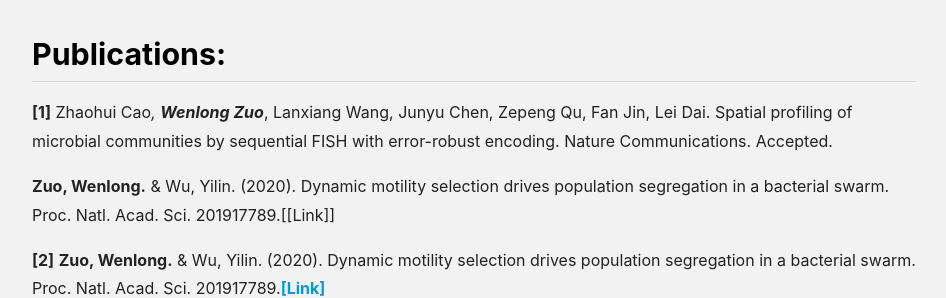
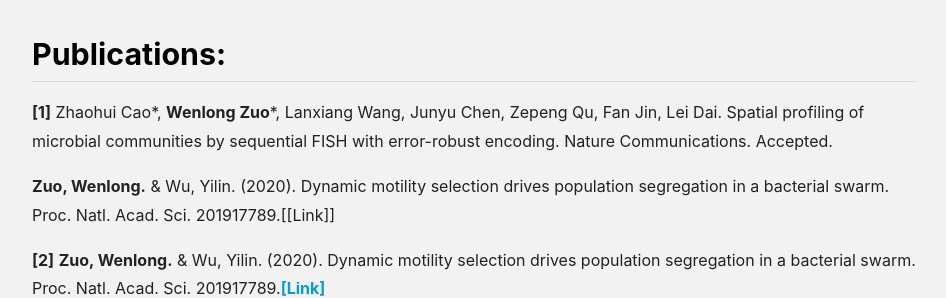
Before and after one commit to JacobZuo/jacobzuo.github.io, a Jekyll site: the page built from about.md, in a window 1280 px wide and 900 px high, scrolled down 1441 px. Shown: the part 158-456 px from the top of the window, without its empty margins (166-1112 px from the left). Built offline with Jekyll 4.4.1, drawn with Linux system fonts in a browser that asks for light colours; nearby versions of some CDN libraries.

```diff
--- a/about.md
+++ b/about.md
@@ -54,7 +54,7 @@ Nonlinear behavior of soft matter by Fourier Mechanical Spectroscopy which detec
 
 ## Publications:
 
-**[1]** Zhaohui Cao*, **Wenlong Zuo***, Lanxiang Wang, Junyu Chen, Zepeng Qu, Fan Jin, Lei Dai. Spatial profiling of microbial communities by sequential FISH with error-robust encoding. Nature Communications. Accepted.
+**[1]** Zhaohui Cao\*, **Wenlong Zuo**\*, Lanxiang Wang, Junyu Chen, Zepeng Qu, Fan Jin, Lei Dai. Spatial profiling of microbial communities by sequential FISH with error-robust encoding. Nature Communications. Accepted.
 
 **Zuo, Wenlong.** & Wu, Yilin. (2020). Dynamic motility selection drives population segregation in a bacterial swarm. Proc. Natl. Acad. Sci. 201917789.[[Link]]
 
```
